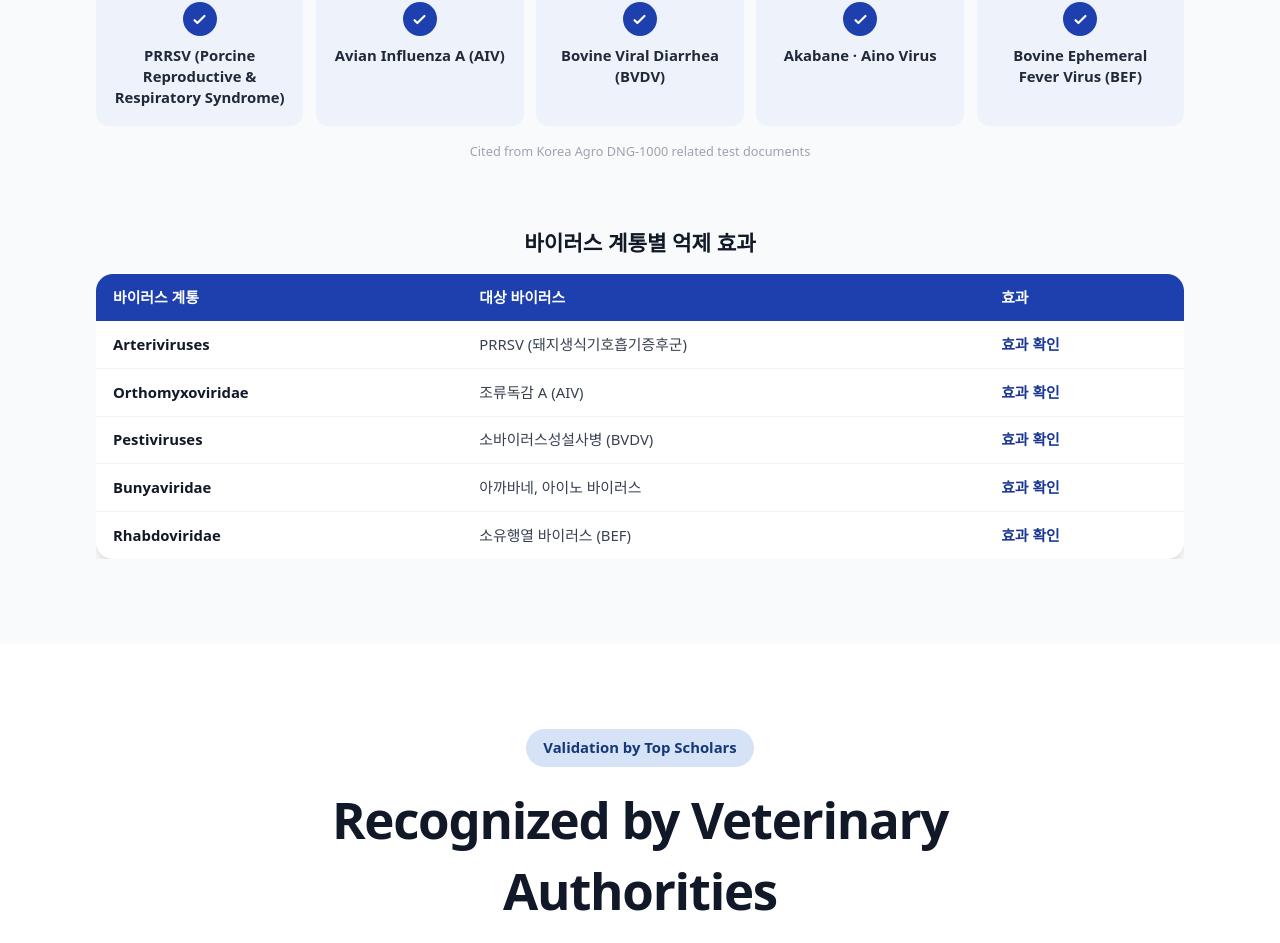
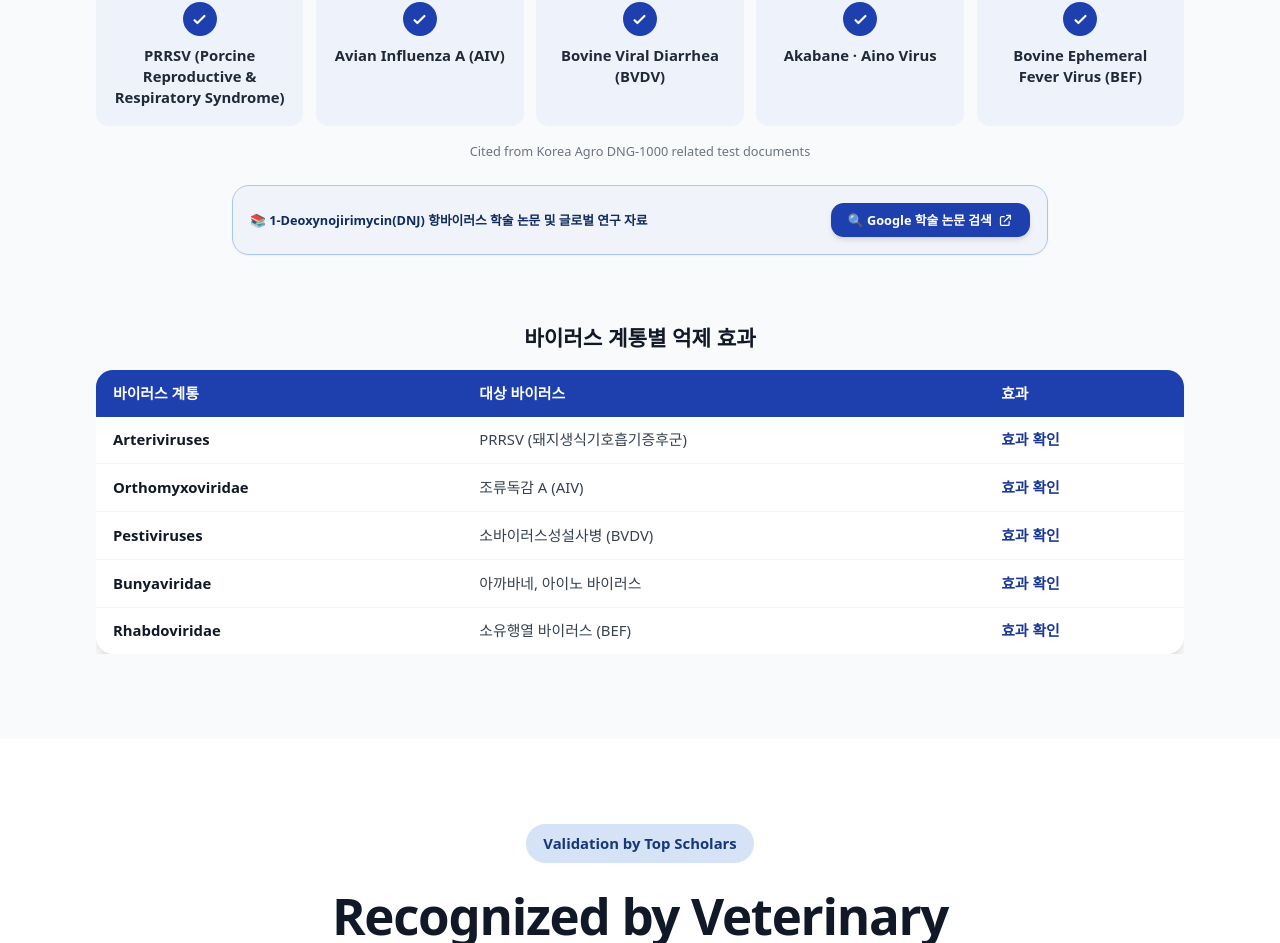
Before and after one commit to hongsoonil02-maker/parvogel, a React (Vite) app: page / in a window 1280 px wide. Shown: the part 6216-7159 px from the top of the page. Built offline with nearby package versions, Linux system fonts and the light colour scheme; a web font is replaced by a local one.

Commit message:
Add Google Scholar search link button for 1-Deoxynojirimycin (DNJ) research references

```diff
--- a/src/App.jsx
+++ b/src/App.jsx
@@ -805,7 +805,19 @@ const ParvogelLanding = () => {
                                 </div>
                             ))}
                         </div>
-                        <p className="text-center text-xs text-gray-400 mt-4">{t('tech.virusNote')}</p>
+                        <p className="text-center text-xs text-gray-500 mt-4">{t('tech.virusNote')}</p>
+                        <div className="mt-6 p-4 rounded-2xl bg-primary-50/80 border border-primary-200 text-center flex flex-col sm:flex-row items-center justify-between gap-3 max-w-3xl mx-auto shadow-sm">
+                            <span className="text-xs text-primary-900 font-semibold">📚 1-Deoxynojirimycin(DNJ) 항바이러스 학술 논문 및 글로벌 연구 자료</span>
+                            <a
+                                href="https://www.google.com/search?q=1-deoxynojirimycin+antiviral"
+                                target="_blank"
+                                rel="noopener noreferrer"
+                                className="inline-flex items-center justify-center gap-1.5 shrink-0 bg-primary-600 hover:bg-primary-700 text-white text-xs font-bold px-4 py-2 rounded-xl transition-all shadow-md hover:shadow-lg hover:-translate-y-0.5"
+                            >
+                                <span>🔍 Google 학술 논문 검색</span>
+                                <svg className="w-3.5 h-3.5" fill="none" stroke="currentColor" viewBox="0 0 24 24"><path strokeLinecap="round" strokeLinejoin="round" strokeWidth={2} d="M10 6H6a2 2 0 00-2 2v10a2 2 0 002 2h10a2 2 0 002-2v-4M14 4h6m0 0v6m0-6L10 14" /></svg>
+                            </a>
+                        </div>
                     </div>
 
                     {/* Virus Group Inhibition Table */}
```
Also changed, not shown: 1 other file (tests, documents, lock files or other folders).
